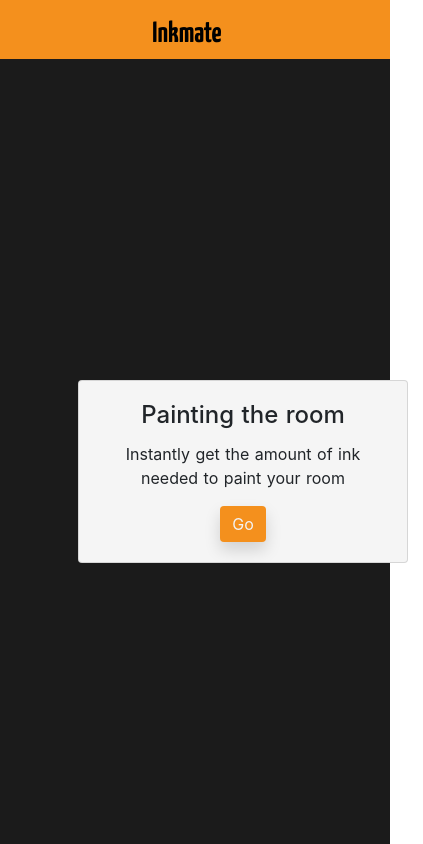
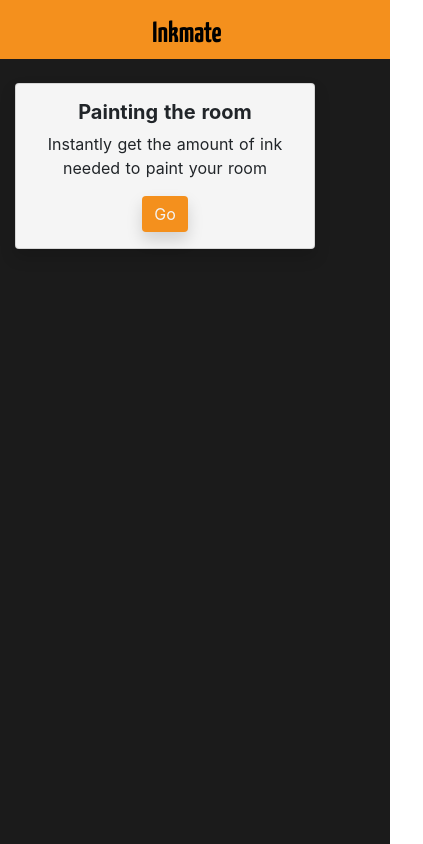
Before and after one commit to cardosorrenan/inkmate, a Nuxt app: page / in a window 390 px wide. Shown: the whole page, 423 px wide, since content can reach past the window. Built offline with nearby package versions, Linux system fonts and the light colour scheme.

Commit message:
Improve styles for small screens

```diff
--- a/layouts/default.vue
+++ b/layouts/default.vue
@@ -23,6 +23,7 @@
   -moz-osx-font-smoothing: grayscale;
   -webkit-font-smoothing: antialiased;
   box-sizing: border-box;
+  max-width: 100vw;
 }
 
 *,
@@ -36,7 +37,7 @@
 #container {
   margin: 0;
   min-height: 93vh; /* 88% Container, 7% Header, 5% Padding Top */
-  min-width: 100vw;
+  max-width: 100vw;
   display: flex;
   background-color: #1b1b1b;
   justify-content: center;
@@ -44,16 +45,4 @@
   text-align: center;
 }
 
-@media only screen and (max-width: 600px) {
-  #container {
-    flex-direction: column;
-  }
-}
-
-@media only screen and (min-width: 600px) {
-  #container {
-    flex-direction: row-reverse;
-  }
-}
-
 </style>
--- a/pages/index.vue
+++ b/pages/index.vue
@@ -1,21 +1,13 @@
 <template>
   <div id="container">
-    <b-container class="mt-5">
-      <b-row class="mx-5 w-100">
-        <b-col md="4" sm="12">
-          <b-card
-            title="Painting the room"
-            tag="article"
-            class="mb-2 pt-0"
-            style="background-color: #f5f5f5"
-          >
-            <b-card-text>
-              Instantly get the amount of ink needed to paint your room
-            </b-card-text>
-            <NavButton to="/painting" title="Go" />
-          </b-card>
-        </b-col>
-      </b-row>
+    <b-container class="w-30">
+      <CustomCard class="d-flex mt-4 w-50">
+        <h5><strong class="ml-auto">Painting the room</strong></h5>
+        <b-card-text>
+          Instantly get the amount of ink needed to paint your room
+        </b-card-text>
+        <NavButton to="painting" title="Go" />
+      </CustomCard>
     </b-container>
   </div>
 </template>
```
